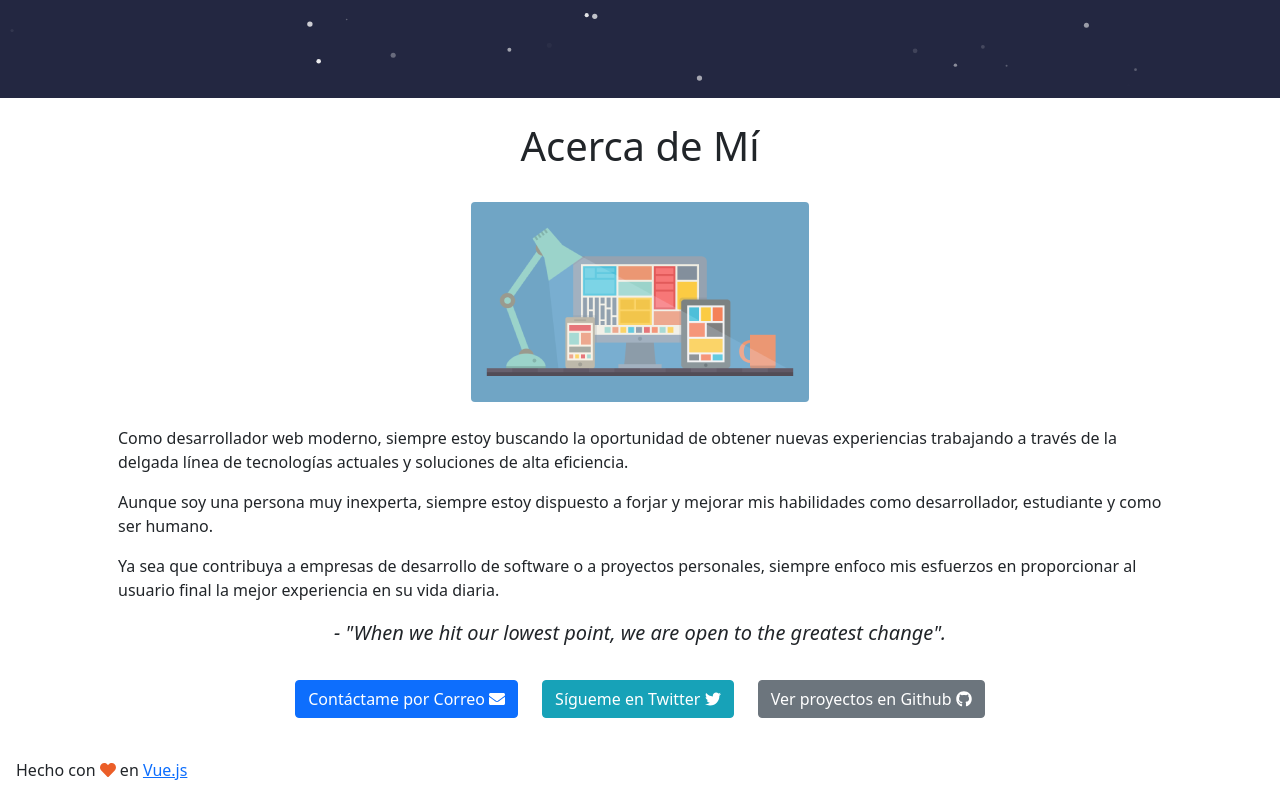
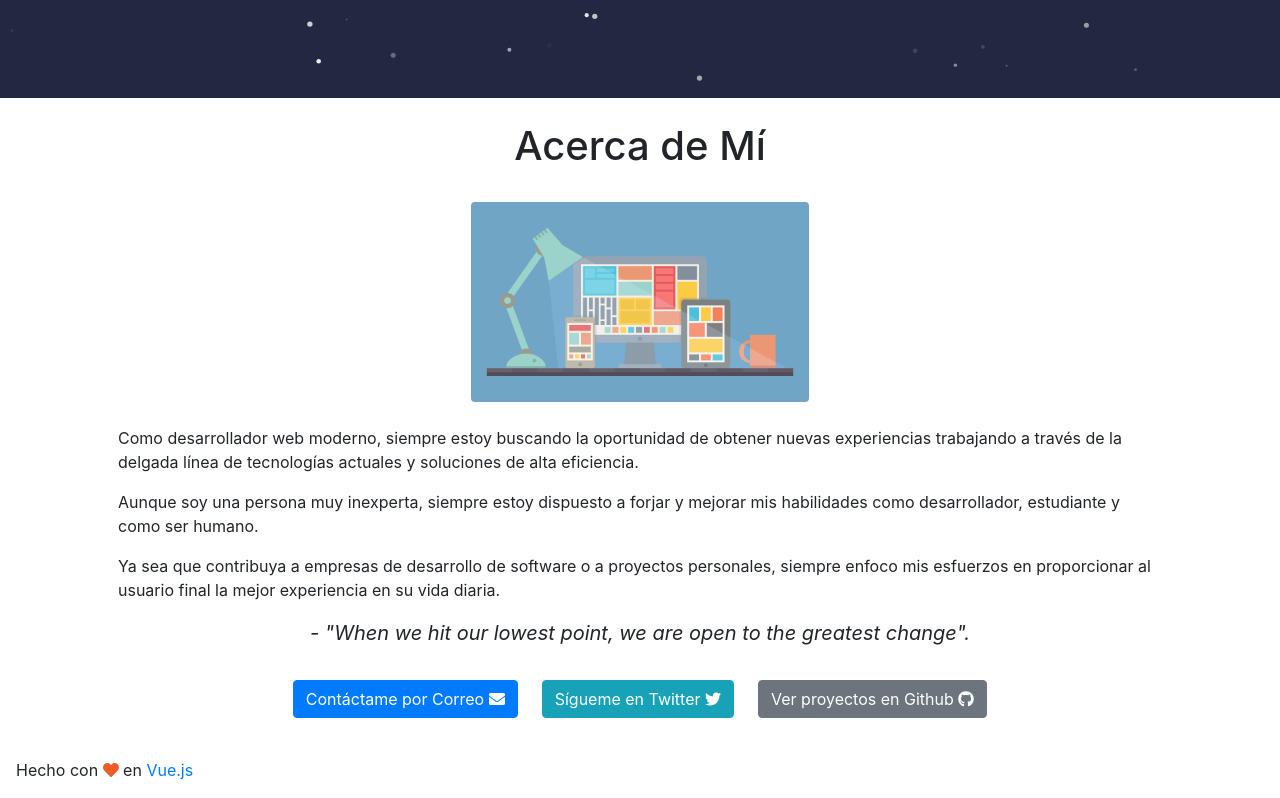
Before and after one commit to LeonSolisPedro/wintercr.com, a Vue app: page / in a window 1280 px wide. Shown: the part 782-1580 px from the top of the page. Built offline with nearby package versions, Linux system fonts and the light colour scheme.

Commit message:
Reverting back to bootstrap 4

```diff
--- a/package.json
+++ b/package.json
@@ -14,7 +14,7 @@
     "@fortawesome/free-brands-svg-icons": "^5.15.3",
     "@fortawesome/free-solid-svg-icons": "^5.15.3",
     "@fortawesome/vue-fontawesome": "^2.0.2",
-    "bootstrap": "^5.0.2",
+    "bootstrap": "^4.6.0",
     "bootstrap-vue": "^2.21.2",
     "core-js": "^3.15.2",
     "particles.js": "^2.0.0",
--- a/src/App.vue
+++ b/src/App.vue
@@ -64,12 +64,3 @@ export default {
   }
 }
 </script>
-
-
-<style>
-.btn-info {
-    color: #fff !important;
-    background-color: #17a2b8 !important;
-    border-color: #17a2b8 !important;
-}
-</style>
--- a/src/components/footercomponent.vue
+++ b/src/components/footercomponent.vue
@@ -1,7 +1,7 @@
 <template>
   <footer>
 
-      <p class="ms-3">Hecho con <font-awesome-icon :icon="[ 'fa', 'heart' ]" /> en <a href="https://vuejs.org/" target="_blank" >Vue.js</a></p>
+      <p class="ml-3">Hecho con <font-awesome-icon :icon="[ 'fa', 'heart' ]" /> en <a href="https://vuejs.org/" target="_blank" >Vue.js</a></p>
 
   </footer>
 </template>
```
Also changed, not shown: 1 other file (tests, documents, lock files or other folders).
